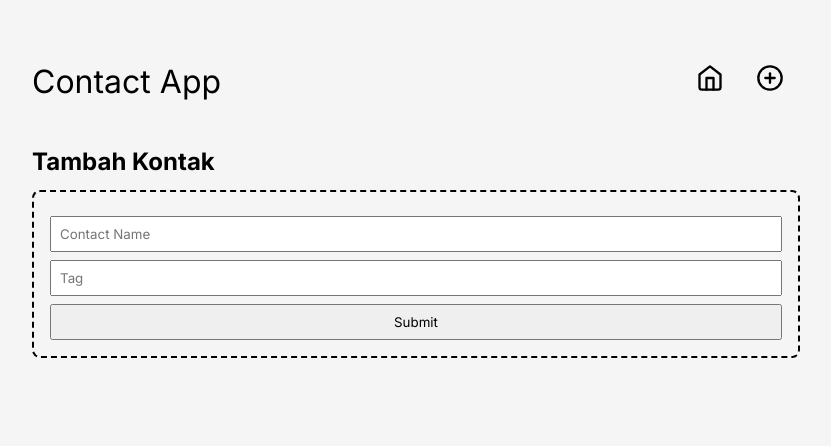
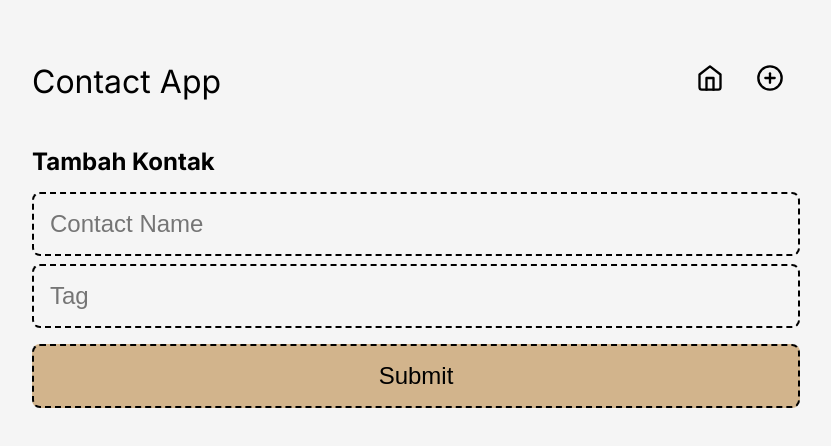
Before and after one commit to IrsalLaz/contacts-app-react, a React (Vite) app: page /add in a window 1280 px wide. Shown: the top 446 px of the page, without its empty margins (224-1055 px from the left). Built offline with nearby package versions, Linux system fonts and the light colour scheme.

Commit message:
style: update styling

```diff
--- a/src/styles/style.css
+++ b/src/styles/style.css
@@ -31,6 +31,11 @@ img {
 	flex: 1;
 }
 
+.navigation ul {
+	display: flex;
+	align-items: center;
+}
+
 .navigation ul li {
 	display: inline-block;
 	padding: 16px;
@@ -39,6 +44,17 @@ img {
 .navigation ul li a {
 	font-size: 28px;
 	color: black;
+}
+
+.navigation ul li button {
+	background-color: transparent;
+	font-family: "Inter", sans-serif;
+	border: 0;
+	font-size: 28px;
+	cursor: pointer;
+	display: flex;
+	align-items: center;
+	gap: 10px;
 }
 
 .contact-item {
@@ -80,28 +96,6 @@ img {
 	cursor: pointer;
 }
 
-.contact-input {
-	border: 2px dashed black;
-	padding: 16px;
-	margin: 14px 0;
-	border-radius: 8px;
-	margin-bottom: 32px;
-}
-
-.contact-input input {
-	display: block;
-	width: 100%;
-	padding: 8px;
-	margin: 8px 0;
-	font-family: "Inter", sans-serif;
-}
-
-.contact-input button {
-	width: 100%;
-	padding: 8px;
-	font-family: "Inter", sans-serif;
-}
-
 .search-bar {
 	display: block;
 	width: 100%;
@@ -112,3 +106,40 @@ img {
 	border: 2px dashed black;
 	border-radius: 4px;
 }
+
+.login-page h2,
+.register-page h2 {
+	font-weight: normal;
+}
+
+.login-input,
+.register-input,
+.contact-input {
+	margin-top: 16px;
+}
+
+.login-input input,
+.register-input input,
+.contact-input input {
+	display: block;
+	padding: 16px;
+	width: 100%;
+	margin: 8px 0;
+	font-size: 24px;
+	background-color: transparent;
+	border: 2px dashed black;
+	border-radius: 8px;
+}
+
+.login-input button,
+.register-input button,
+.contact-input button {
+	display: block;
+	width: 100%;
+	padding: 16px;
+	font-size: 24px;
+	background-color: tan;
+	border: 2px dashed black;
+	border-radius: 8px;
+	margin: 16px 0;
+}
```
